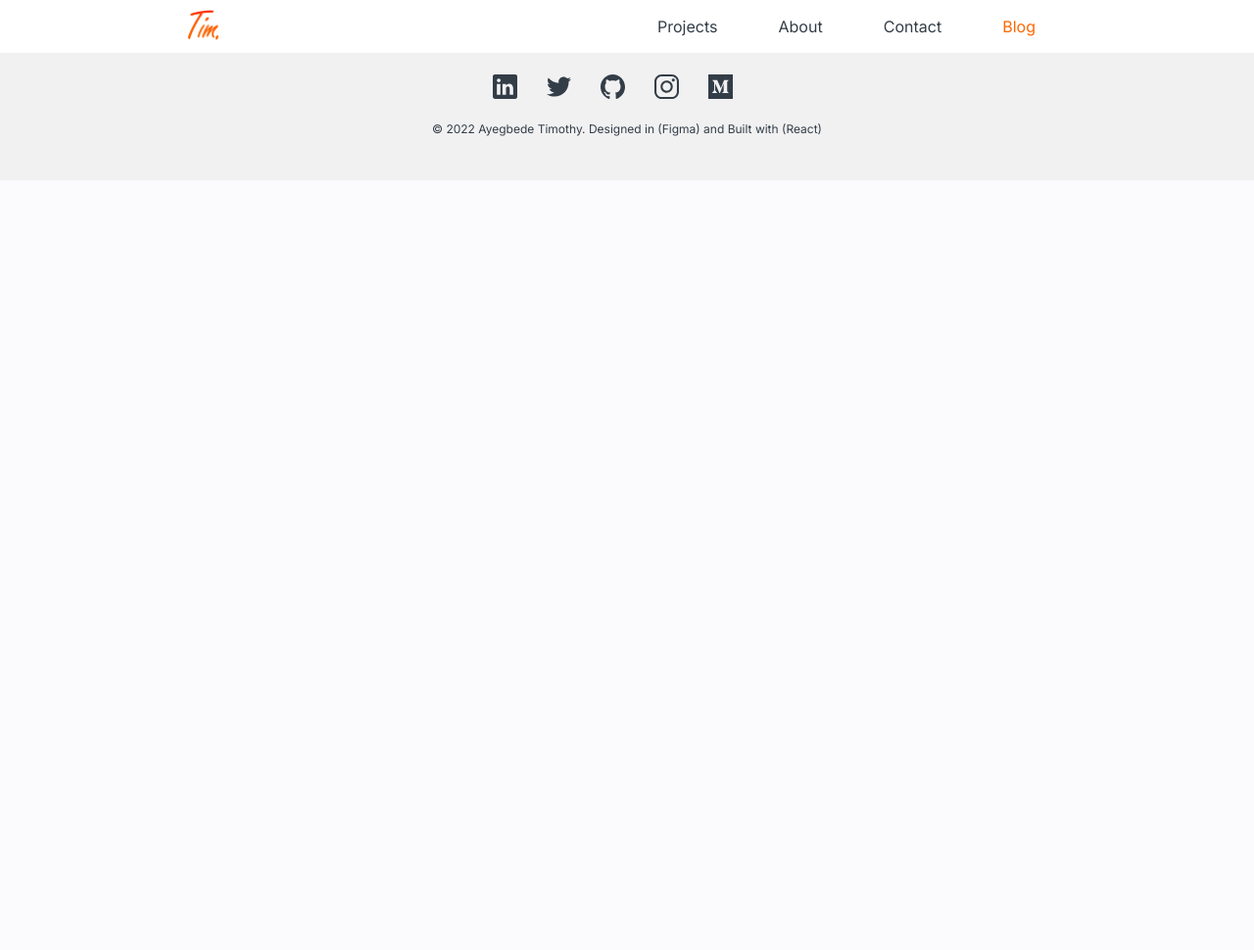
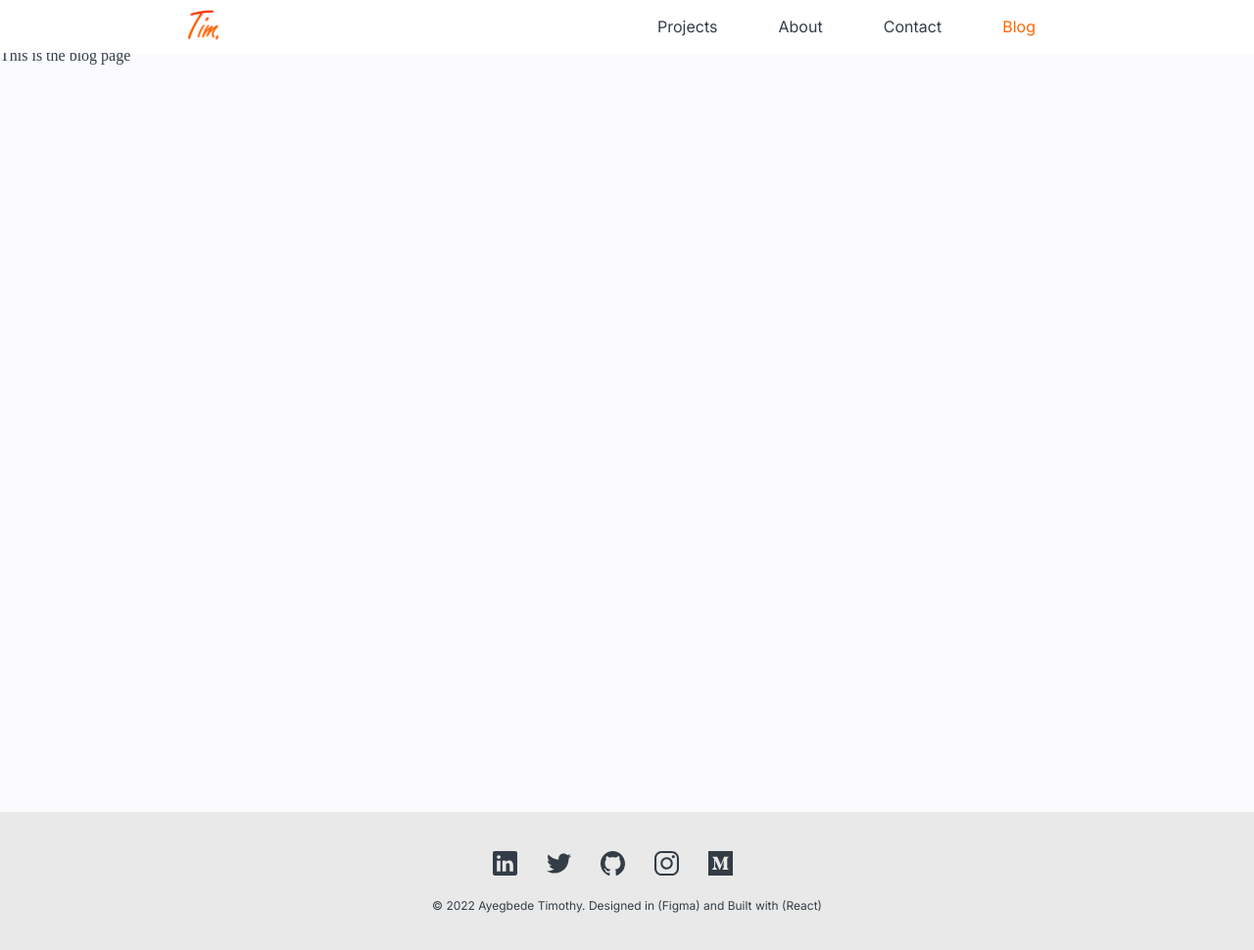
Before and after one commit to timtop/ayegbede-timothy-s-portfolio-site, a Gatsby site: page /Blog in a window 1280 px wide. Shown: the whole page at 98% size. Before the commit the page ends 800 px from the top, so only its background shows below. Built offline with nearby package versions, Linux system fonts and the light colour scheme; Gatsby itself is replaced by a stand-in of ours.

Commit message:
Fixed the footer to the bottom

```diff
--- a/src/Components/Footer/Footer.scss
+++ b/src/Components/Footer/Footer.scss
@@ -1,10 +1,14 @@
 @import "../../Style/style.scss";
 
 .footer {
-  background-color: #e9e9e98e;
+  background-color: #e9e9e9;
   padding: 40px;
   margin-top: 20px;
-  bottom: 0;
+
+  // position: absolute;
+  // bottom: 0;
+  // width: 100%;
+  // height: 2.5rem;
   &-socials {
     // margin-top: 40px;
     // z-index: 100;
@@ -28,9 +32,8 @@
   }
 }
 
-// @media (max-width: 650px) {
-//   .hero {
-//     &-socials {
-//     }
-//   }
-// }
+@media (max-width: 425px) {
+  .footer {
+    padding: 35px;
+  }
+}
--- /dev/null
+++ b/src/Layout/Layout.js
@@ -0,0 +1,18 @@
+import React from "react";
+import Footer from "../Components/Footer/Footer";
+import Navbar from "../Components/Navbar/Navbar";
+import "./Layout.scss";
+
+const Layout = ({ children }) => {
+  return (
+    <div className="layout">
+      <Navbar />
+      <div className="layout-content">{children}</div>
+      <div className="layout-footer">
+        <Footer />
+      </div>
+    </div>
+  );
+};
+
+export default Layout;
--- /dev/null
+++ b/src/Layout/Layout.scss
@@ -0,0 +1,15 @@
+.layout {
+  position: relative;
+  min-height: 100vh;
+
+  &-content {
+    padding-bottom: 2.5rem;
+  }
+
+  &-footer {
+    position: absolute;
+    bottom: 0;
+    width: 100%;
+    height: 2.5rem;
+  }
+}
--- a/src/pages/Blog.js
+++ b/src/pages/Blog.js
@@ -1,14 +1,17 @@
 import React from "react";
-import Footer from "../Components/Footer/Footer";
-import Navbar from "../Components/Navbar/Navbar";
+// import Footer from "../Components/Footer/Footer";
+// import Navbar from "../Components/Navbar/Navbar";
+import Layout from "../Layout/Layout";
 
 const Blog = () => {
   return (
-    <div>
-      <Navbar />
-      This is the blog page
-      <Footer />
-    </div>
+    <Layout>
+      {/* <Navbar /> */}
+      <div>
+        <p style={{ marginTop: " 48.859px" }}> This is the blog page</p>
+      </div>
+      {/* <Footer /> */}
+    </Layout>
   );
 };
 
--- a/src/pages/index.js
+++ b/src/pages/index.js
@@ -12,6 +12,7 @@
 import profilePicture2 from "../images/profile-picture-1.png";
 import profilePicture1 from "../images/profile-picture-2.png";
 import LineButton from "../Components/LineButton/LineButton";
+// import Layout from "../Layout/Layout";
 
 const Index = () => {
   const number = Math.floor(Math.random() * 2) + 1;
```
Also changed, not shown: src/pages/About.js (+7 -6 lines), src/pages/Contact.js (+7 -6 lines), src/pages/Projects.js (+7 -6 lines).
